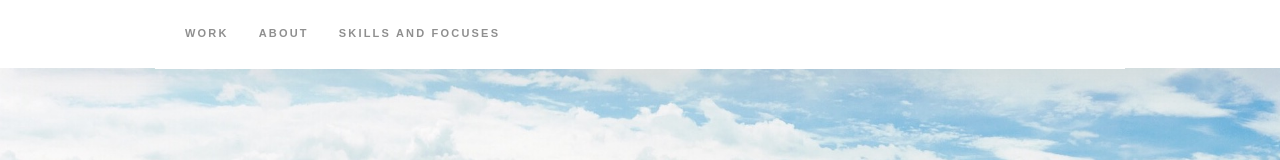
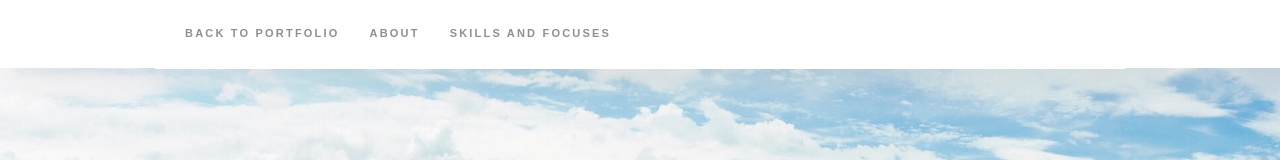
Before and after one commit to xiaoninh/xiaoninh.github.io, a plain HTML site: page aboutme.html in a window 1280 px wide. Shown: the top 160 px of the page. Drawn offline with Linux system fonts and the light colour scheme.

Commit message:
nav about me

```diff
--- a/aboutme.html
+++ b/aboutme.html
@@ -46,7 +46,7 @@
 
   <div class="collapse navbar-collapse" id="navigation">
     <ul class="nav navbar-nav pull-left">
-      <li><a href="https://xiaoninh.github.io/">Work</a></li>
+      <li><a href="https://xiaoninh.github.io/">Back to Portfolio</a></li>
          <li><a href="#about">About</a></li>
        <li><a href="#skill">Skills and Focuses</a></li>
     </ul>
```
Also changed, not shown: 1 other file.
